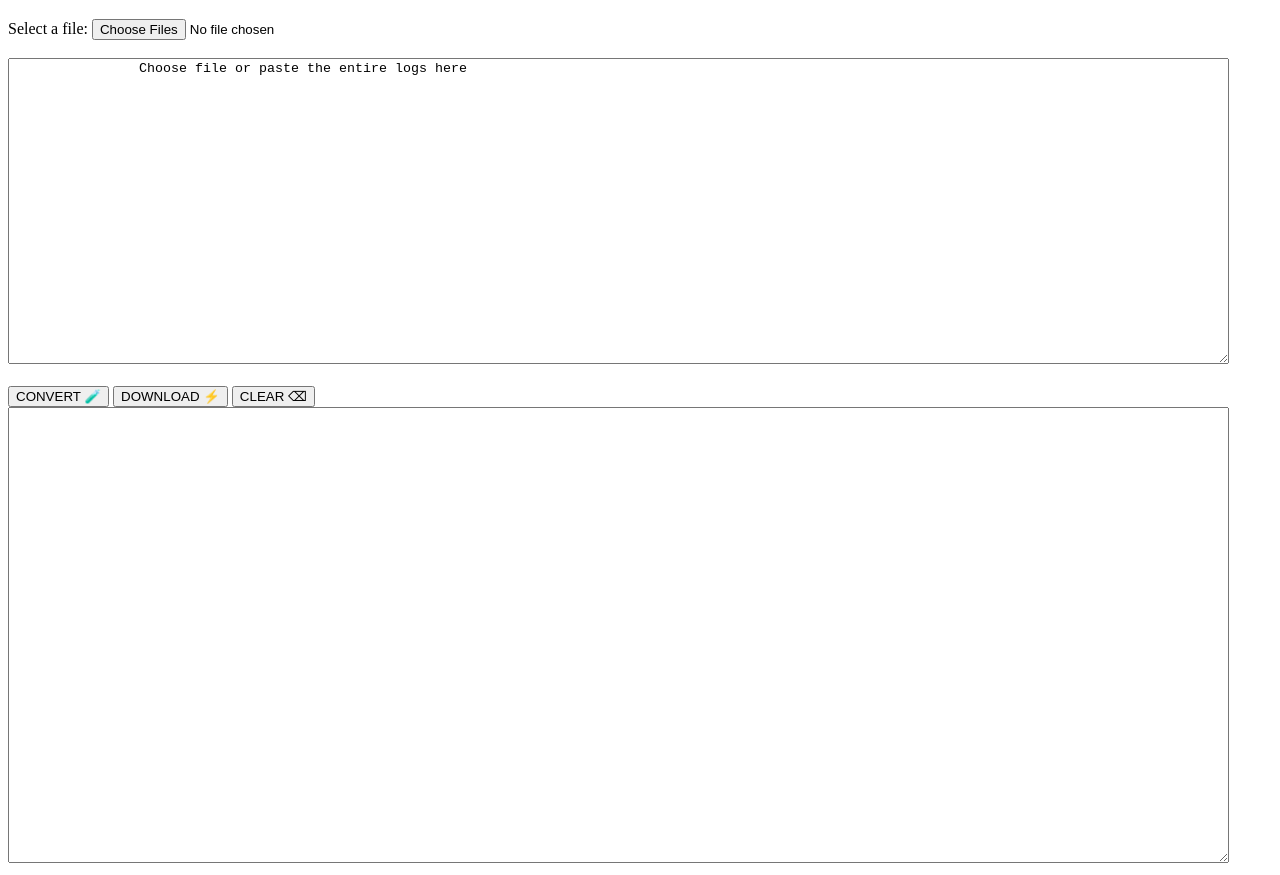
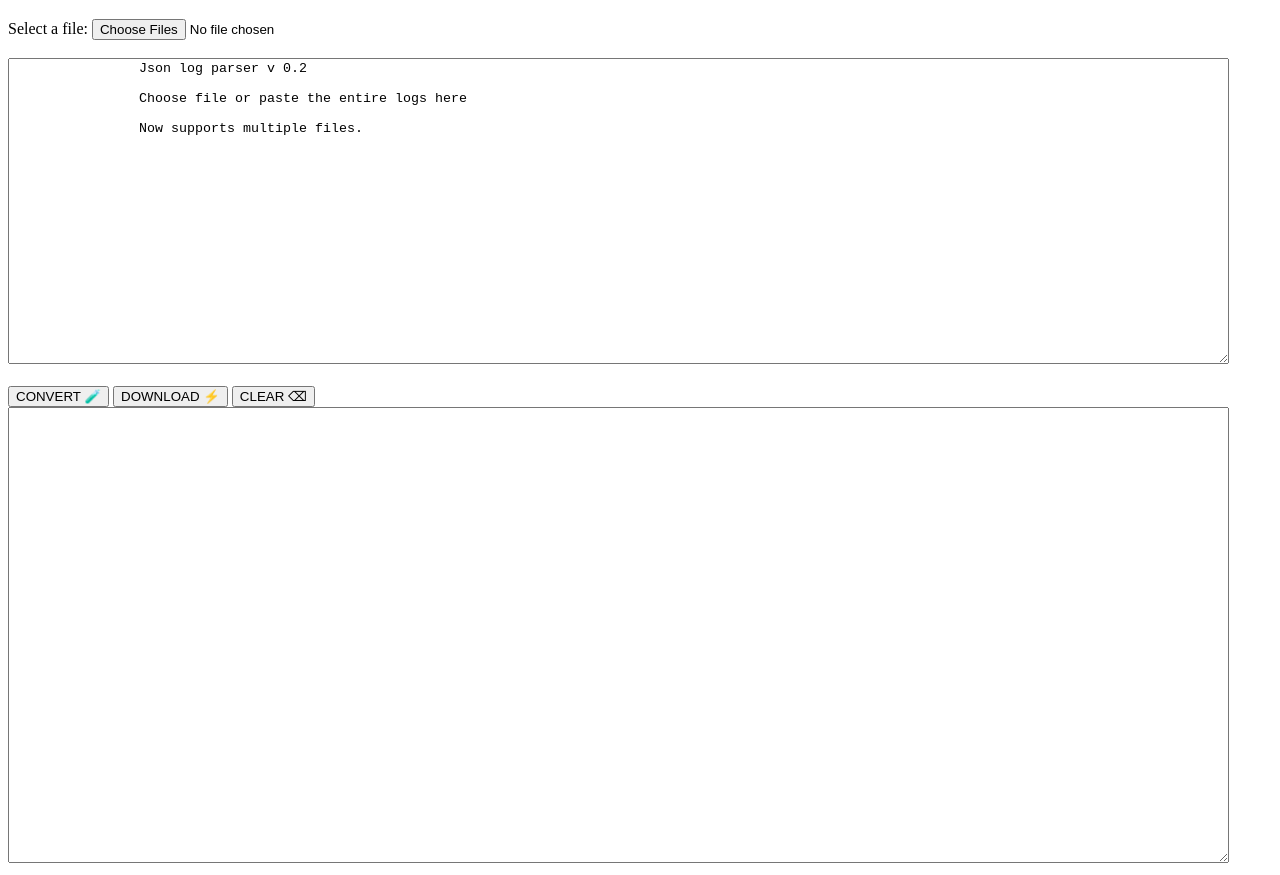
Before and after one commit to vionixt/JsonLogParser, a plain HTML site: page index.html in a window 1280 px wide. Shown: the part 61-936 px from the top of the page. Drawn offline with Linux system fonts and the light colour scheme.

Commit message:
- updated version information.

```diff
--- a/index.html
+++ b/index.html
@@ -23,7 +23,11 @@
 
         <div>
             <textarea id="jsonLogs" name="jsonLogs" rows="20" cols="150">
+                Json log parser v 0.2
+
                 Choose file or paste the entire logs here
+
+                Now supports multiple files.
             </textarea>
         </div>
         <br>
```
